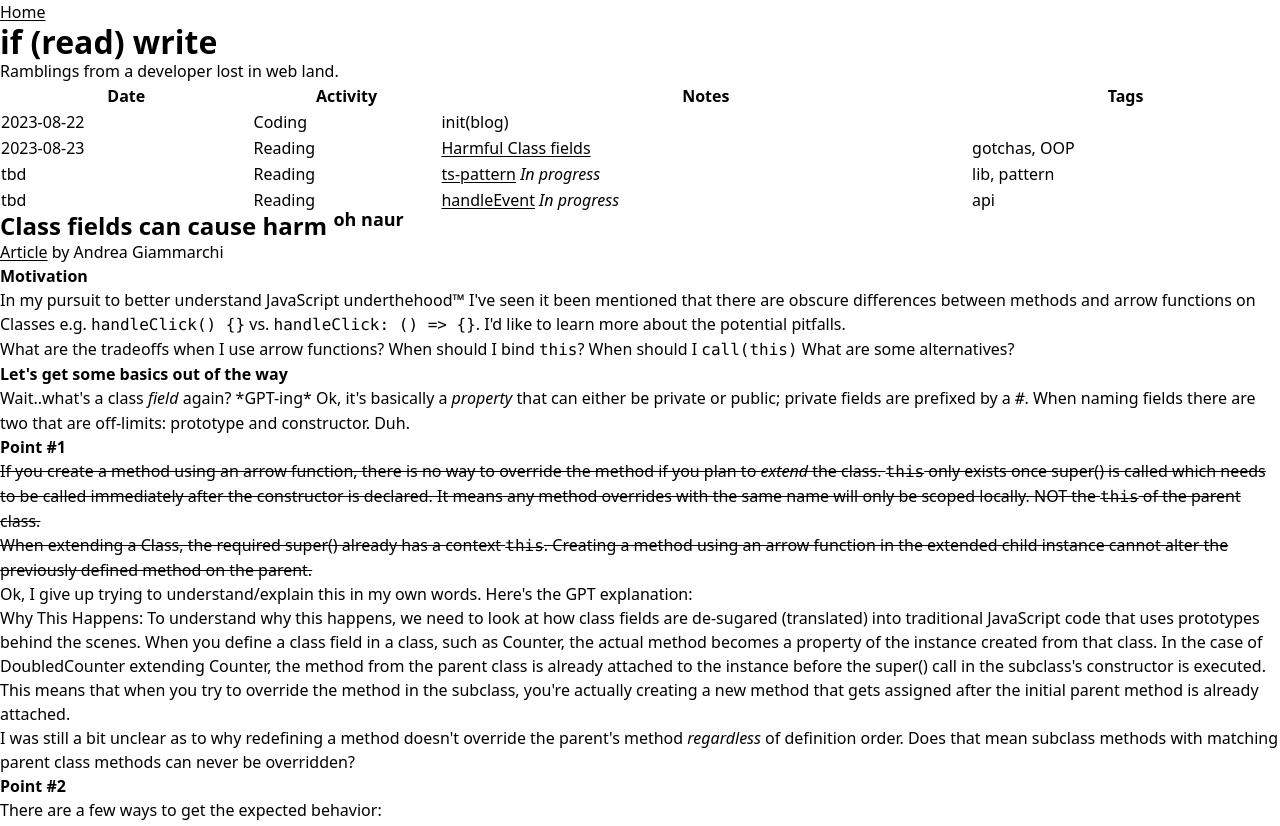
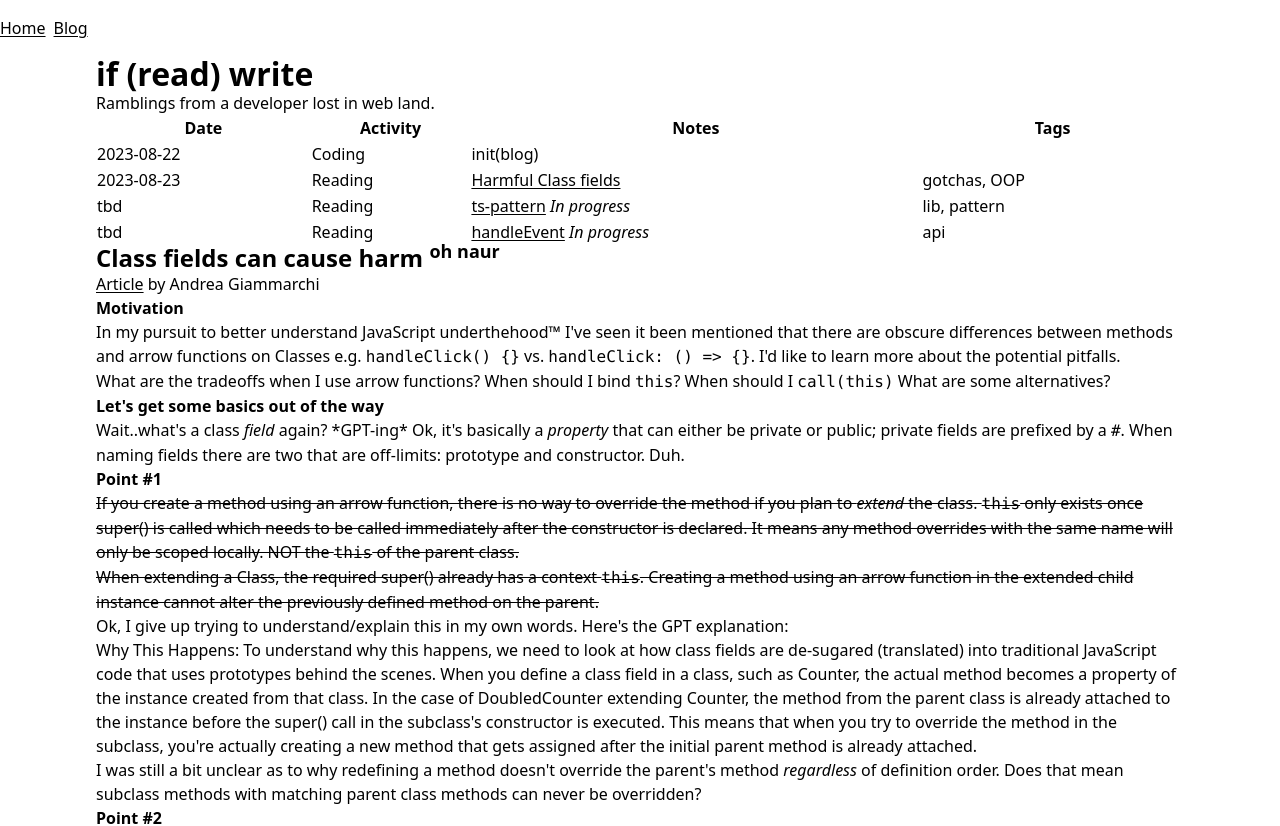
Before and after one commit to benbli/bjmli, a plain HTML site: page blog.html in a window 1280 px wide. Shown: the top 826 px of the page. Drawn offline with Linux system fonts and the light colour scheme.

Commit message:
edit: style

```diff
--- a/blog.html
+++ b/blog.html
@@ -9,13 +9,20 @@
 </head>
 
 <body>
-  <nav><a href="/">Home</a></nav>
+  <header>
+    <nav>
+      <ul role="list" class="site-nav flex">
+        <li><a href="/">Home</a></li>
+        <li><a href="/blog.html">Blog</a></li>
+      </ul>
+    </nav>
+  </header>
+  <main>
+    <div class="container">
       <header>
         <h1>if (read) write</h1>
         <p>Ramblings from a developer lost in web land.</p>
       </header>
-  <main>
-
       <table>
         <thead>
           <tr>
@@ -129,7 +136,7 @@
         <p>I don't think I answered my original questions that motivated me to read this article in the first place.
           Though, I'm glad I decided to start writing again.</p>
       </article>
-
+    </div>
   </main>
   <footer>
     <span>bjm.li © 2023 🦶🏻<sup>r</sup></span>
--- a/style.css
+++ b/style.css
@@ -105,3 +105,16 @@ sub {
 sup {
   top: -0.5em;
 }
+
+.container {
+  max-inline-size: 85vw;
+  margin-inline: auto;
+}
+
+.flex {
+  display: flex;
+}
+
+.site-nav {
+  gap: 0.5rem;
+}
```
Also changed, not shown: index.html (+8 -1 lines). Lines whose indentation alone changed are shown as unchanged.
